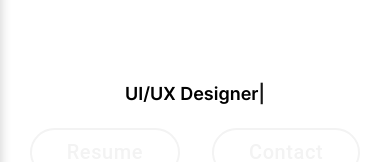
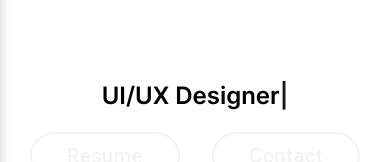
Before and after one commit to wibawasuyadnya/webapp-react, a React (Create React App) app: page / in a window 390 px wide. Shown: the part 354-516 px from the top of the page. Built offline with nearby package versions, Linux system fonts and the light colour scheme; no server answers.

Commit message:
update style

```diff
--- a/src/sections/Hero.jsx
+++ b/src/sections/Hero.jsx
@@ -22,7 +22,7 @@ function Hero() {
                 </div>
                 <div className="">
                   <h1 className=" bg-gradient-to-r from-[color:var(--clr-gradient-text)] to-[color:var(--clr-gradient-text-secondary)] bg-clip-text text-transparent text-6xl xs:text-5xl xs:leading-tight pb-[10px] pt-[10px] font-inter-extra-bold">Hey, I'm {heroProps.heroData.name}</h1>
-                  <h3 className="text-[color:var(--clr-text-custom)] text-2xl xs:text-lg pt-[10px] font-inter-semi-bold">
+                  <h3 className="text-[color:var(--clr-text-custom)] text-2xl pt-[10px] font-inter-semi-bold">
                   <Typed
                     strings={heroProps.heroData.occupation}
                     typeSpeed={50}
```
